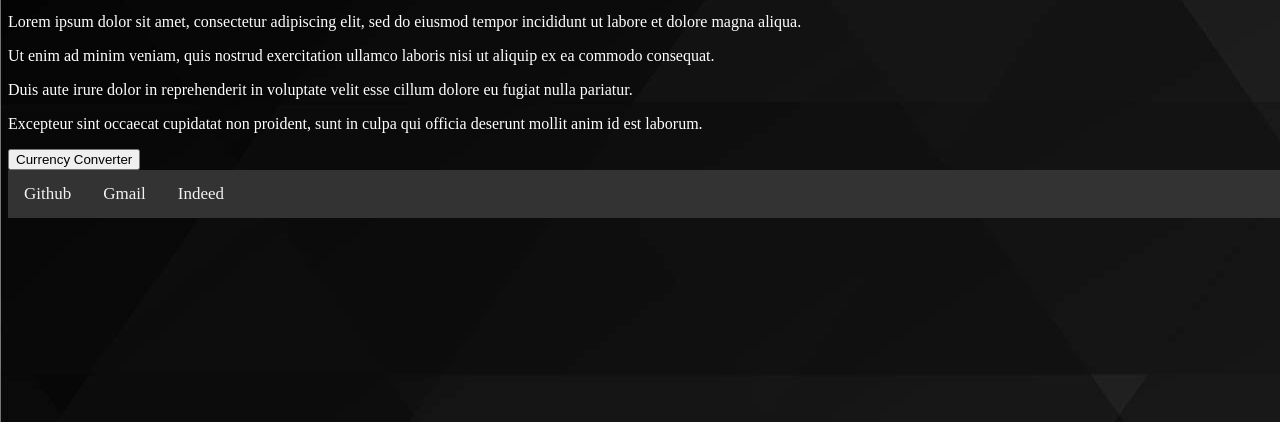
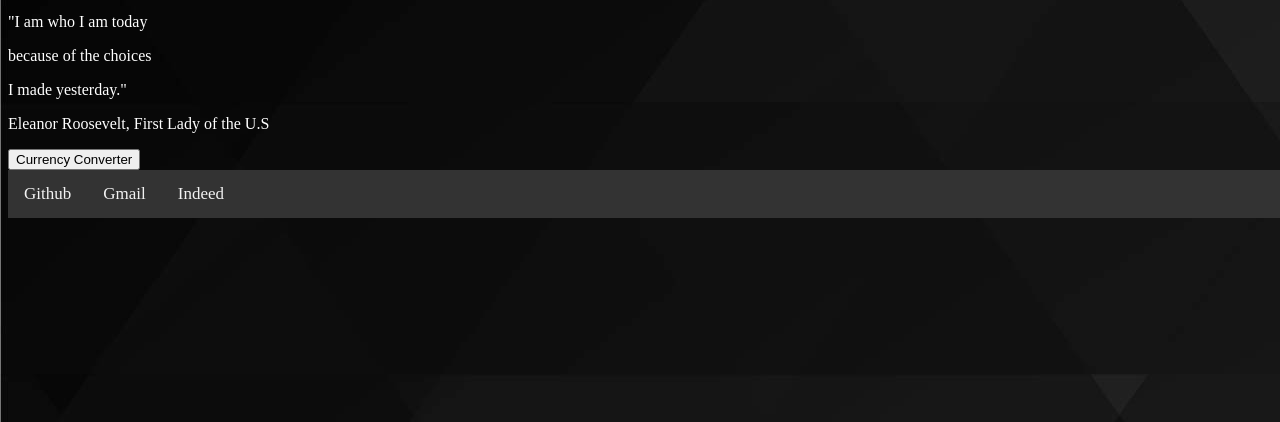
Before and after one commit to mrsargent00/Portfolio, a plain HTML site: page index.html in a window 1280 px wide. Shown: the part 378-800 px from the top of the page. Drawn offline with Linux system fonts and the light colour scheme.

Commit message:
modified index.html

```diff
--- a/index.html
+++ b/index.html
@@ -17,19 +17,20 @@
             </nav>
 <!--Keeps Nav Bar "stuck" to top of page-->
             <div class="main"></div>
-            </span>
+
             <img class="resize" src="./assets/images/me.JPG"/>
 
             <div class="me">
-                <p>Lorem ipsum dolor sit amet, consectetur adipiscing elit, sed do eiusmod tempor incididunt ut labore et dolore magna aliqua.</p>
-                <p>Ut enim ad minim veniam, quis nostrud exercitation ullamco laboris nisi ut aliquip ex ea commodo consequat.</p>
-                <p>Duis aute irure dolor in reprehenderit in voluptate velit esse cillum dolore eu fugiat nulla pariatur.</p>
-                <p>Excepteur sint occaecat cupidatat non proident, sunt in culpa qui officia deserunt mollit anim id est laborum.</p>
+                <p>"I am who I am today</p>
+                <p>because of the choices</p>
+                <p>I made yesterday."</p>
+                <p>Eleanor Roosevelt, First Lady of the U.S</p>
             </div>
             <!--Link to deployed Project 1-->
             <div id="butt">
             <button onclick="document.location='https://benrodriguezmoran.github.io/country-curency-converter/'" target="_blank">Currency Converter</button>
             </div>
+
 <!--Footer of page, along with links that open in new tabs-->
         <footer>
             <div id="Contact" class="Contact">
```
Also changed, not shown: assets/touch.js (added).
